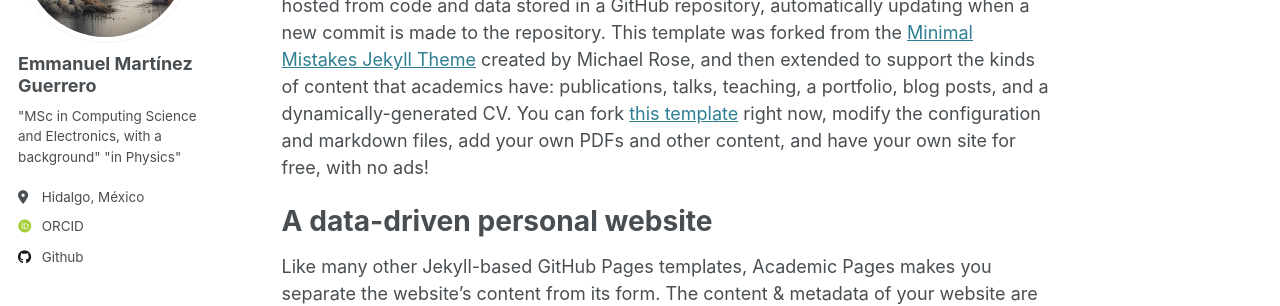
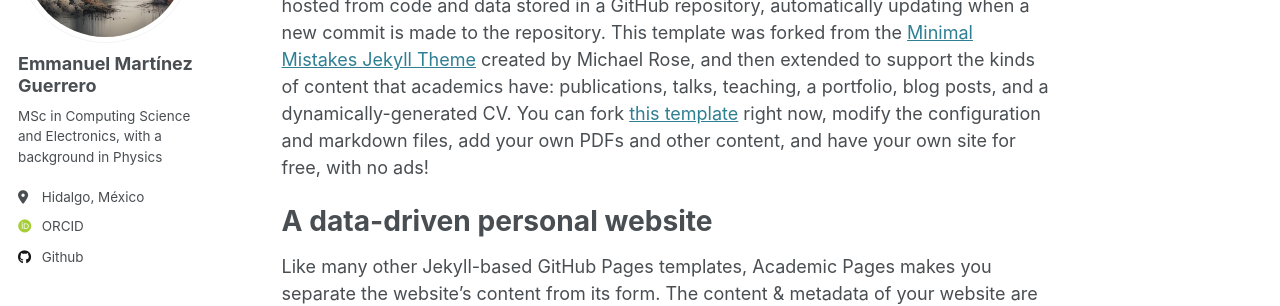
Before and after one commit to EmX-Mtz/EmX-Mtz.github.io, a Jekyll site: the page built from _pages/about.md, in a window 1280 px wide. Shown: the part 238-544 px from the top of the page. Built offline with Jekyll 4.4.1, drawn with Linux system fonts in a browser that asks for light colours; some web fonts are replaced.

Commit message:
_config.yml

```diff
--- a/_config.yml
+++ b/_config.yml
@@ -24,9 +24,7 @@ author:
   avatar           : "Profile_image.jpg"
   name             : "Emmanuel Martínez Guerrero"
   pronouns         : # example: "she/her"
-  bio              : >
-                      "MSc in Computing Science and Electronics, with a background"
-                      "in Physics"
+  bio              : " MSc in Computing Science and Electronics, with a background in Physics "
   location         : "Hidalgo, México"
   employer         : #
   uri              : # URL
```
